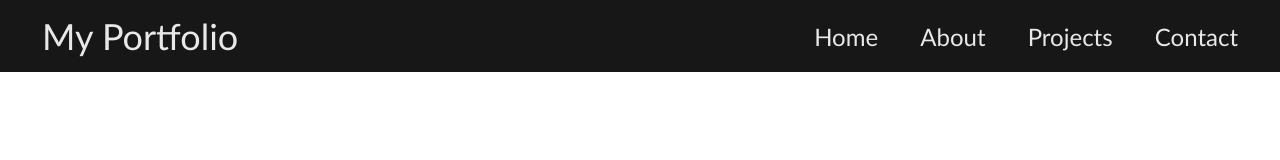
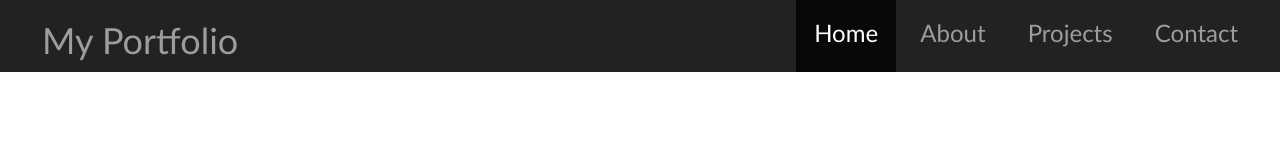
Before and after one commit to Jordan-Sang/Jordan-Sang.github.io, a plain HTML site: page pages/Home/home.html in a window 1280 px wide. Drawn offline with Linux system fonts and the light colour scheme; files that its build step writes are made by us from their sources.

Commit message:
Redesign navbar

```diff
--- a/pages/Home/home.html
+++ b/pages/Home/home.html
@@ -17,7 +17,7 @@
             <p>My Portfolio</p>
         </div>
         <div id="nav-links">
-            <a href="../Home/home.html"><p>Home</p></a>
+            <a href="../Home/home.html"><p class="active">Home</p></a>
             <a href="../About/about.html"><p>About</p></a>
             <a href="../Projects/projects.html"><p>Projects</p></a>
             <a href="../Contact/contact.html"><p>Contact</p></a>
--- a/styles/navbar.css
+++ b/styles/navbar.css
@@ -2,8 +2,8 @@ header {
     width: 100vw;
     height: 3rem;
     font-size: 1rem;
-    background-color: #171717;
-    color: rgba(255, 255, 255, 0.9);
+    background-color: #222222;
+    color: #9D9D9D;
     display: flex;
     justify-content: space-between;
     align-items: center;
@@ -23,6 +23,7 @@ header div p {
     display: inline-block;
     padding: 0.75rem;
     user-select: initial;
+    height: 3rem;
     color: inherit;
     transition: color 650ms ease 100ms;
 }
@@ -32,7 +33,12 @@ a, a:visited {
 }
 
 a:hover {
-    color: #03A9F4
+    color: white;
+}
+
+.active {
+    color: white;
+    background-color: #080808;
 }
 
 @media only screen and (max-width: 800px) {
```
Also changed, not shown: pages/About/about.html (+1 -1 lines), pages/Contact/contact.html (+1 -1 lines), pages/Projects/projects.html (+1 -1 lines).
